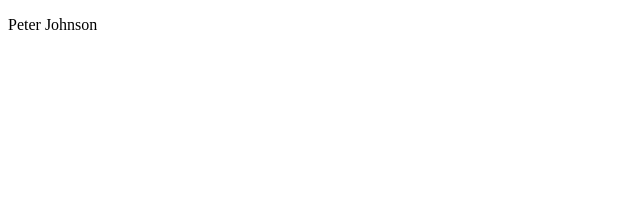
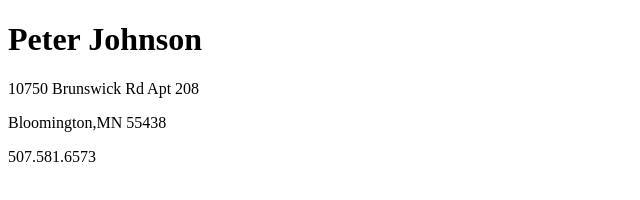
Before and after one commit to petecojohns/PeterJ.github.io, a plain HTML site: page index.html in a window 1280 px wide. Shown: the whole page, without its empty margins (0-640 px from the left). Drawn offline with Linux system fonts and the light colour scheme.

Commit message:
Update index.html

```diff
--- a/index.html
+++ b/index.html
@@ -5,6 +5,9 @@
   </head>
 
   <body>
-    <p>Peter Johnson</p>
+    <h1>Peter Johnson</h1>
+    <p>10750 Brunswick Rd Apt 208</p>
+    <p>Bloomington,MN 55438</p>
+  <p>507.581.6573</p>
   </body>
 </html>
```
